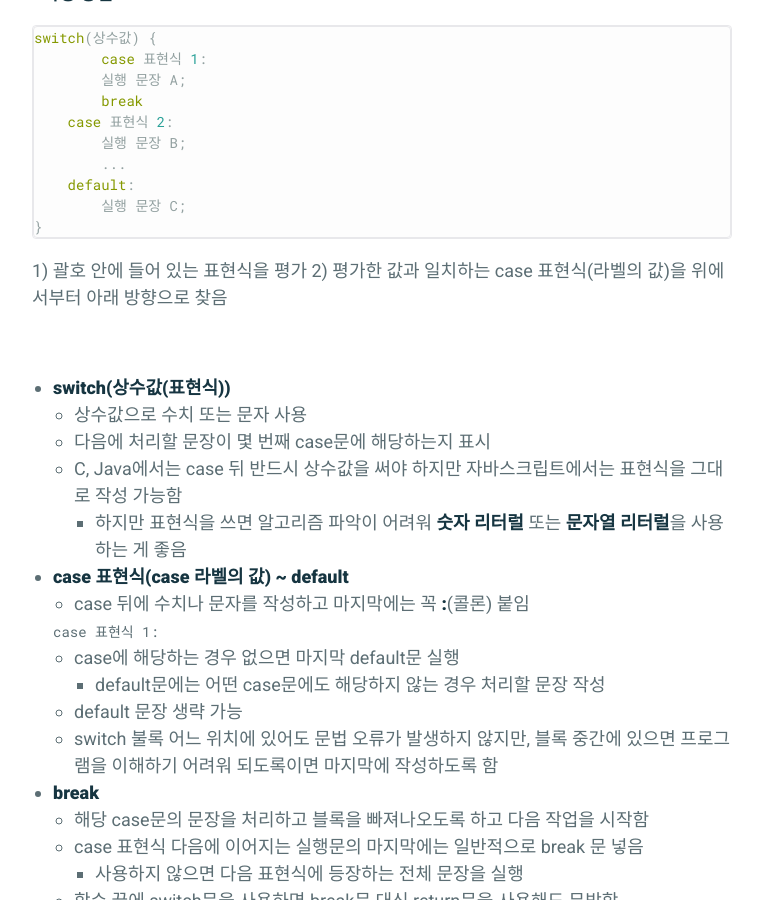
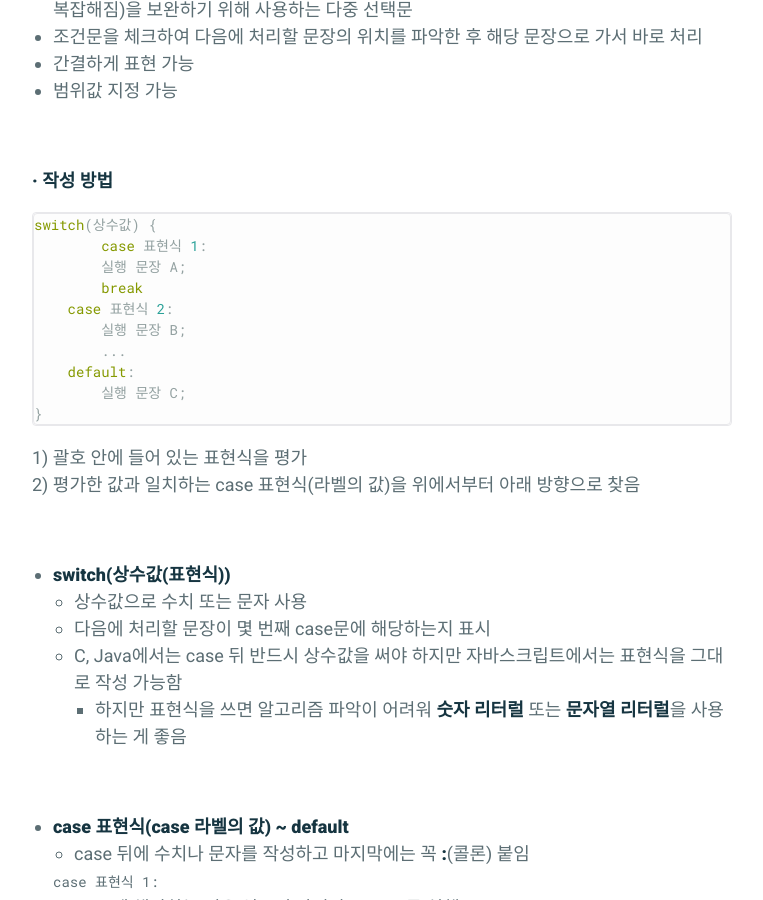
Before and after one commit to absolutelyfullycapable/absolutelyfullycapable.github.io, a Jekyll site: the page built from _posts/2020-09-19-javascript-제어문-조건문.md, in a window 1280 px wide and 900 px high, scrolled down 5356 px. Shown: the whole window, without its empty margins (258-1021 px from the left). Built offline with Jekyll 4.4.1, drawn with Linux system fonts in a browser that asks for light colours.

Commit message:
modify contents

````diff
--- a/_posts/2020-09-19-javascript-제어문-조건문.md
+++ b/_posts/2020-09-19-javascript-제어문-조건문.md
@@ -127,6 +127,8 @@ if(walk < 6000) {
 
 <br/>
 <br/>
+- - -
+<br/>
 
 #### **1-1. if~else문**
 - 조건식이 참(true)인 경우와 거짓(false)인 경우 처리할 문장이 각각 따로 있을 때 사용하는 제어문
@@ -219,6 +221,8 @@ if(id == 'admin') { // 아이디 일치 시
 
 <br/>
 <br/>
+- - -
+<br/>
 
 #### **1-2. 다중 if~else문**
 - 여러 조건을 체크해야 할 때 사용
@@ -248,6 +252,7 @@ if(조건식 A) { // 조건식 A가 참인 경우
 - 조건문을 체크하여 다음에 처리할 문장의 위치를 파악한 후 해당 문장으로 가서 바로 처리
 - 간결하게 표현 가능
 - 범위값 지정 가능
+
 <br/>
 
 ##### **· 작성 방법**
@@ -265,7 +270,8 @@ switch(상수값) {
 }
 ```
 
-1) 괄호 안에 들어 있는 표현식을 평가
+
+1) 괄호 안에 들어 있는 표현식을 평가<br/>
 2) 평가한 값과 일치하는 case 표현식(라벨의 값)을 위에서부터 아래 방향으로 찾음
 
 <br/>
@@ -275,6 +281,7 @@ switch(상수값) {
 	- 다음에 처리할 문장이 몇 번째 case문에 해당하는지 표시
 	- C, Java에서는 case 뒤 반드시 상수값을 써야 하지만 자바스크립트에서는 표현식을 그대로 작성 가능함
 		- 하지만 표현식을 쓰면 알고리즘 파악이 어려워 **숫자 리터럴** 또는 **문자열 리터럴**을 사용하는 게 좋음
+
 <br/>
 
 - **case 표현식(case 라벨의 값) ~ default**
@@ -286,6 +293,7 @@ switch(상수값) {
 		- default문에는 어떤 case문에도 해당하지 않는 경우 처리할 문장 작성
 	- default 문장 생략 가능
 	- switch 불록 어느 위치에 있어도 문법 오류가 발생하지 않지만, 블록 중간에 있으면 프로그램을 이해하기 어려워 되도록이면 마지막에 작성하도록 함
+
 <br/>
 
 - **break**
````
